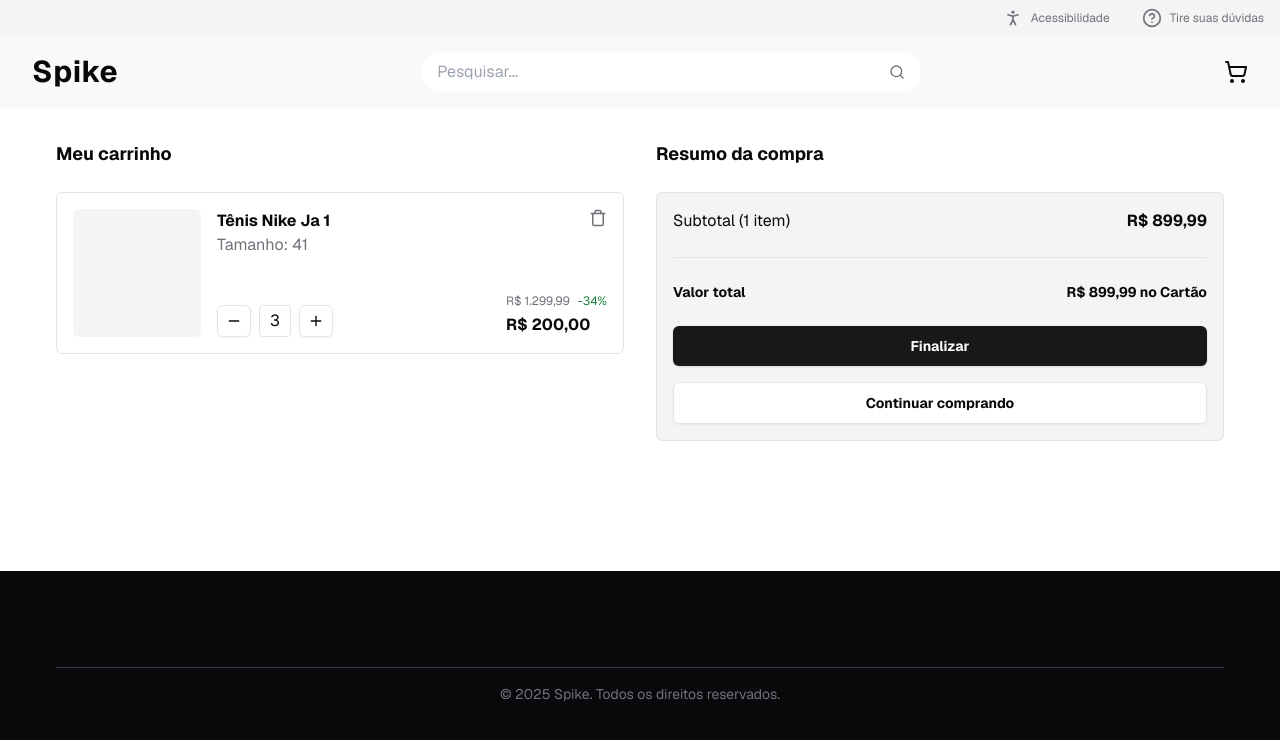
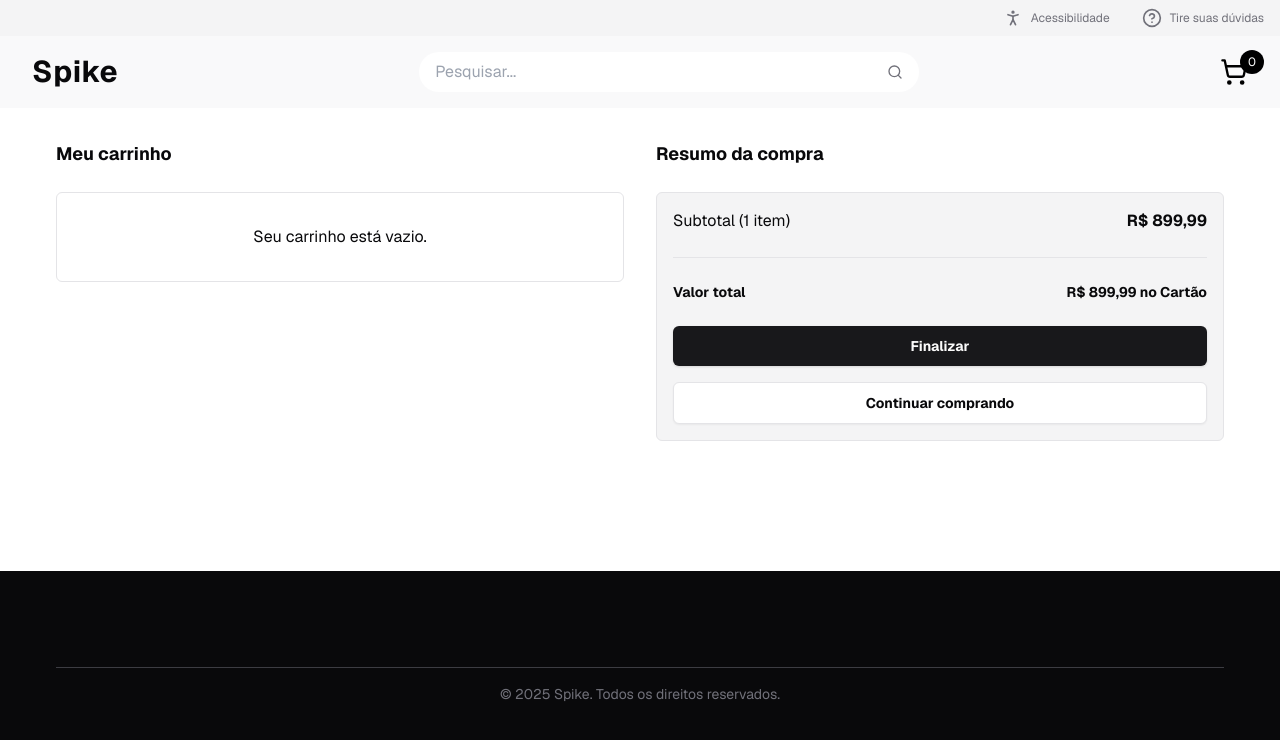
Before and after one commit to izaiasmorais/spike, a Next.js app: page /carrinho in a window 1280 px wide. Shown: the top 740 px of the page. Built offline with nearby package versions, Linux system fonts and the light colour scheme.

Commit message:
feat: funcionalidade de carrinho de compras. closes #12

```diff
--- a/src/app/(main)/carrinho/page.tsx
+++ b/src/app/(main)/carrinho/page.tsx
@@ -3,7 +3,7 @@ import { Resume } from "@/components/cart/resume";
 
 export default function Cart() {
 	return (
-		<div className="w-full max-w-[1200px] mx-auto py-8 px-4 grid md:grid-cols-2 gap-8">
+		<div className="w-full max-w-[1200px] mx-auto py-8 px-4 grid lg:grid-cols-2 gap-8">
 			<CartProducts />
 
 			<Resume />
--- /dev/null
+++ b/src/components/cart/cart-product.tsx
@@ -0,0 +1,84 @@
+"use client";
+import { Minus, Plus, Trash } from "lucide-react";
+import { Button } from "../ui/button";
+import { useCart, type CartItem } from "@/stores/cart";
+import { formatPrice } from "@/utils/formatPrice";
+import Image from "next/image";
+
+interface CartProductProps {
+	product: CartItem;
+}
+
+export function CartProduct({ product }: CartProductProps) {
+	const { increaseQuantity, decreaseQuantity, removeFromCart } = useCart();
+
+	return (
+		<div className="flex gap-4 border rounded-md p-4 w-full justify-between">
+			<div className="flex gap-4">
+				<Image
+					src={`${product.imageUrl}`}
+					width={128}
+					height={128}
+					alt={product.title}
+					className="rounded-lg"
+				/>
+
+				<div className="flex flex-col justify-between">
+					<div className="flex flex-col">
+						<strong>{product.title}</strong>
+						<span className="text-muted-foreground">
+							Tamanho: {product.size}
+						</span>
+					</div>
+
+					<div className="flex gap-2 items-center mt-4">
+						<Button
+							variant="outline"
+							className="w-8 h-8"
+							onClick={() => decreaseQuantity(product.defaultPriceId)}
+							disabled={product.quantity === 1}
+						>
+							<Minus />
+						</Button>
+
+						<div className="w-8 h-8 border rounded-sm flex items-center justify-center">
+							{product.quantity}
+						</div>
+
+						<Button
+							variant="outline"
+							className="w-8 h-8"
+							onClick={() => increaseQuantity(product.defaultPriceId)}
+							disabled={product.quantity === 3}
+						>
+							<Plus />
+						</Button>
+					</div>
+				</div>
+			</div>
+
+			<div className="flex justify-between items-end flex-col">
+				<Trash
+					className="text-muted-foreground cursor-pointer hover:text-red-500"
+					size={18}
+					onClick={() => removeFromCart(product.defaultPriceId)}
+				/>
+
+				<div className="flex flex-col gap-1 items-end">
+					{product.onSale && product.priceWithoutPromotion && (
+						<div className="flex gap-2 text-xs">
+							<span className="text-muted-foreground line-through ">
+								{formatPrice(product.priceWithoutPromotion)}
+							</span>
+							<span className="text-green-700">
+								-{product.promotionPercentage}%
+							</span>
+						</div>
+					)}
+
+					<strong>{formatPrice(product.price)}</strong>
+				</div>
+			</div>
+		</div>
+	);
+}
--- a/src/components/cart/cart-products.tsx
+++ b/src/components/cart/cart-products.tsx
@@ -1,50 +1,23 @@
-import { Minus, Plus, Trash } from "lucide-react";
-import { Button } from "../ui/button";
+"use client";
+import { useCart } from "@/stores/cart";
+import { CartProduct } from "./cart-product";
 
 export function CartProducts() {
+	const { cart } = useCart();
+
 	return (
 		<div className="flex flex-col gap-6">
 			<h2 className="text-lg font-bold">Meu carrinho</h2>
 
-			<div className="flex gap-4 border rounded-md p-4 w-full justify-between">
-				<div className="flex gap-4">
-					<div className="w-32 h-32 bg-muted rounded-md" />
+			{cart.length === 0 && (
+				<div className="w-full border rounded-md p-8 flex items-center justify-center">
+					Seu carrinho está vazio.
+				</div>
+			)}
 
-					<div className="flex flex-col justify-between">
-						<div className="flex flex-col">
-							<strong>Tênis Nike Ja 1</strong>
-							<span className="text-muted-foreground">Tamanho: 41</span>
-						</div>
-
-						<div className="flex gap-2 items-center mt-4">
-							<Button variant="outline" className="w-8 h-8">
-								<Minus />
-							</Button>
-
-							<div className="w-8 h-8 border rounded-sm flex items-center justify-center">
-								3
-							</div>
-
-							<Button variant="outline" className="w-8 h-8">
-								<Plus />
-							</Button>
-						</div>
-					</div>
-				</div>
-
-				<div className="flex justify-between items-end flex-col">
-					<Trash className="text-muted-foreground" size={18} />
-
-					<div className="flex flex-col gap-1">
-						<div className="flex gap-2 text-xs">
-							<span className="text-muted-foreground">R$ 1.299,99</span>
-							<span className="text-green-700">-34%</span>
-						</div>
-
-						<strong>R$ 200,00</strong>
-					</div>
-				</div>
-			</div>
+			{cart.map((product) => (
+				<CartProduct key={product.defaultPriceId} product={product} />
+			))}
 		</div>
 	);
 }
--- /dev/null
+++ b/src/components/header/cart-icon.tsx
@@ -0,0 +1,23 @@
+"use client";
+import Link from "next/link";
+import { ShoppingCart } from "lucide-react"; // Se estiver usando Lucide Icons
+import { useCart } from "@/stores/cart";
+
+export default function CartIcon() {
+	const { cart } = useCart();
+
+	return (
+		<Link href="/carrinho" className="relative">
+			<ShoppingCart size={28} className="text-black" />
+
+			{cart.length >= 0 && (
+				<div
+					className="absolute -top-2 -right-4 bg-black text-white
+				h-6 w-6 text-xs flex items-center justify-center rounded-full"
+				>
+					{cart.length}
+				</div>
+			)}
+		</Link>
+	);
+}
--- a/src/components/header/header.tsx
+++ b/src/components/header/header.tsx
@@ -1,5 +1,6 @@
-import { Search, ShoppingCart } from "lucide-react";
+import { Search } from "lucide-react";
 import Link from "next/link";
+import CartIcon from "./cart-icon";
 
 export function Header() {
 	return (
@@ -21,9 +22,7 @@ export function Header() {
 				<Search size={16} className="text-muted-foreground" />
 			</div>
 
-			<Link href="/carrinho">
-				<ShoppingCart />
-			</Link>
+			<CartIcon />
 		</header>
 	);
 }
--- a/src/components/products/product-details.tsx
+++ b/src/components/products/product-details.tsx
@@ -7,14 +7,19 @@ import { useRouter } from "next/navigation";
 import { Button } from "@/components/ui/button";
 import Cookie from "universal-cookie";
 import Image from "next/image";
+import { useState } from "react";
+import { toast } from "sonner";
+import { useCart } from "@/stores/cart";
 
 interface ProductDetailsProps {
 	product: Product;
 }
 
 export function ProductDetails({ product }: ProductDetailsProps) {
+	const [size, setSize] = useState<number | null>(null);
 	const router = useRouter();
 	const cookies = new Cookie();
+	const { addToCart } = useCart();
 
 	function handleAddProductToCart() {
 		if (cookies.get("access_token") === undefined) {
@@ -22,7 +27,12 @@ export function ProductDetails({ product }: ProductDetailsProps) {
 			return;
 		}
 
-		console.log("Product added to cart");
+		if (size === null) {
+			toast.info("Selecione um tamanho para adicionar ao carrinho");
+			return;
+		}
+
+		addToCart(product, size);
 	}
 
 	return (
@@ -51,6 +61,8 @@ export function ProductDetails({ product }: ProductDetailsProps) {
 				<ProductSizes
 					productSizes={product.sizes}
 					availableSizes={product.availableSizes}
+					onSetSize={setSize}
+					selectedSize={size}
 				/>
 
 				<Button
--- a/src/components/products/product-sizes.tsx
+++ b/src/components/products/product-sizes.tsx
@@ -1,12 +1,32 @@
+import { Dispatch, SetStateAction } from "react";
+
 interface ProductSizesProps {
 	productSizes: number[];
 	availableSizes: number[];
+	onSetSize: Dispatch<SetStateAction<number | null>>;
+	selectedSize: number | null;
 }
 
 export function ProductSizes({
 	productSizes,
 	availableSizes,
+	onSetSize,
+	selectedSize,
 }: ProductSizesProps) {
+	function handleSetSize(size: number) {
+		if (selectedSize === null) {
+			onSetSize(size);
+		}
+
+		if (selectedSize !== null && selectedSize === size) {
+			onSetSize(null);
+		}
+
+		if (selectedSize !== null && selectedSize !== size) {
+			onSetSize(size);
+		}
+	}
+
 	return (
 		<div className="flex flex-col gap-4 mt-4">
 			<span>Selecione um tamanho</span>
@@ -16,8 +36,11 @@ export function ProductSizes({
 					if (availableSizes.includes(size)) {
 						return (
 							<div
-								className="rounded-md w-10 h-10 border flex items-center justify-center
-									cursor-pointer hover:bg-muted/50"
+								className={`rounded-md w-10 h-10 border flex items-center justify-center
+									cursor-pointer hover:bg-muted/50 ${
+										size === selectedSize ? "border-2 border-black" : ""
+									}`}
+								onClick={() => handleSetSize(size)}
 							>
 								{size}
 							</div>
--- /dev/null
+++ b/src/stores/cart.ts
@@ -0,0 +1,109 @@
+import { create } from "zustand";
+import { persist } from "zustand/middleware";
+import { Product } from "@/@types/product";
+import { toast } from "sonner";
+
+export interface CartItem {
+	title: string;
+	size: number;
+	price: number;
+	onSale: boolean;
+	imageUrl: string;
+	quantity: number;
+	priceWithoutPromotion: number | null;
+	defaultPriceId: string;
+	promotionPercentage: number | null;
+}
+
+interface CartState {
+	cart: CartItem[];
+	totalPrice: number;
+	addToCart: (product: Product, size: number) => void;
+	increaseQuantity: (defaultPriceId: string) => void;
+	decreaseQuantity: (defaultPriceId: string) => void;
+	removeFromCart: (defaultPriceId: string) => void;
+	calculateTotal: () => number;
+}
+
+export const useCart = create<CartState>()(
+	persist(
+		(set, get) => ({
+			cart: [],
+			totalPrice: 0,
+
+			addToCart: (product, size) => {
+				set((state) => {
+					const existingItem = state.cart.find(
+						(item) => item.title === product.title && item.size === size
+					);
+
+					if (existingItem) {
+						toast.warning("Este produto já está no carrinho.");
+						return state;
+					}
+
+					const newCart = [
+						...state.cart,
+						{
+							title: product.title,
+							size: size,
+							promotionPercentage: product.promotionPercentage,
+							defaultPriceId: product.defaultPriceId,
+							price: product.price,
+							priceWithoutPromotion: product.priceWithoutPromotion,
+							onSale: product.onSale,
+							imageUrl: product.images[0],
+							quantity: 1,
+						},
+					];
+
+					toast.success("Produto adicionado ao carrinho.");
+
+					return { cart: newCart, totalPrice: get().calculateTotal() };
+				});
+			},
+
+			increaseQuantity: (defaultPriceId) => {
+				set((state) => {
+					const newCart = state.cart.map((item) =>
+						item.defaultPriceId === defaultPriceId && item.quantity < 3
+							? { ...item, quantity: item.quantity + 1 }
+							: item
+					);
+					return { cart: newCart, totalPrice: get().calculateTotal() };
+				});
+			},
+
+			decreaseQuantity: (defaultPriceId) => {
+				set((state) => {
+					const newCart = state.cart
+						.map((item) =>
+							item.defaultPriceId === defaultPriceId && item.quantity > 1
+								? { ...item, quantity: item.quantity - 1 }
+								: item
+						)
+						.filter((item) => item.quantity > 0);
+
+					return { cart: newCart, totalPrice: get().calculateTotal() };
+				});
+			},
+
+			removeFromCart: (defaultPriceId) => {
+				set((state) => {
+					const newCart = state.cart.filter(
+						(item) => !(item.defaultPriceId === defaultPriceId)
+					);
+					return { cart: newCart, totalPrice: get().calculateTotal() };
+				});
+			},
+
+			calculateTotal: () => {
+				return get().cart.reduce(
+					(sum, item) => sum + item.price * item.quantity,
+					0
+				);
+			},
+		}),
+		{ name: "cart-storage" }
+	)
+);
--- /dev/null
+++ b/src/utils/formatPrice.ts
@@ -0,0 +1,8 @@
+
+
+export function formatPrice(price: number): string {
+	return price.toLocaleString("pt-BR", {
+		style: "currency",
+		currency: "BRL",
+	});
+}
```
